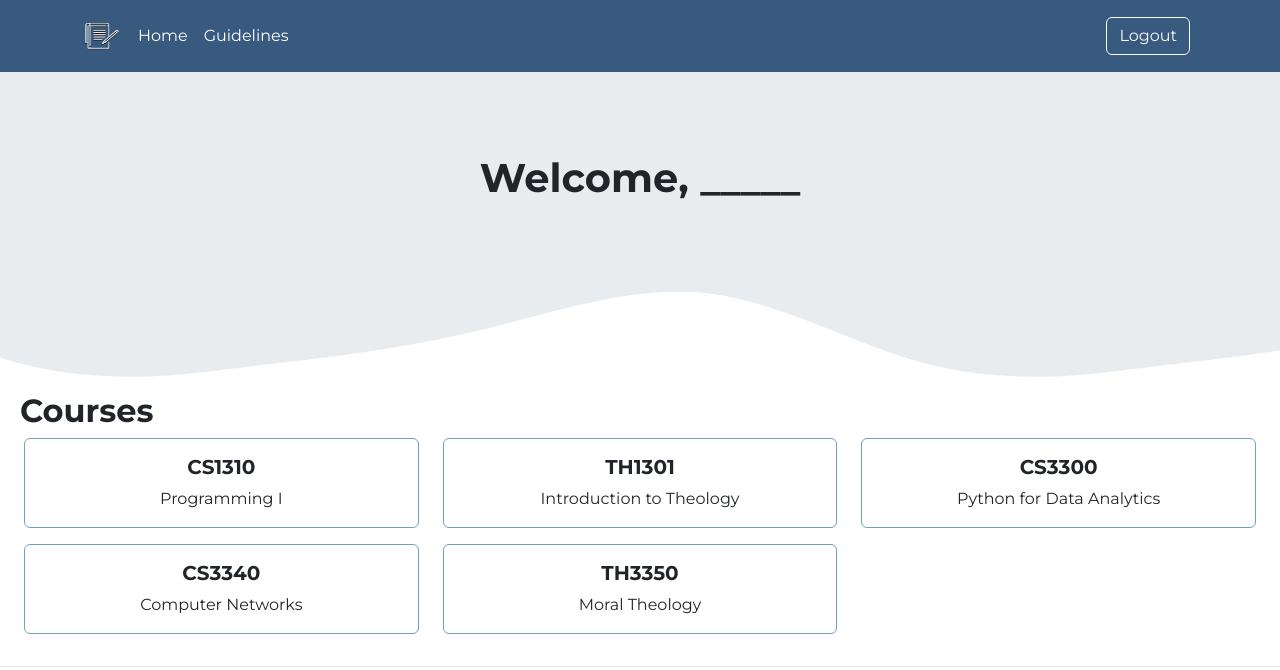
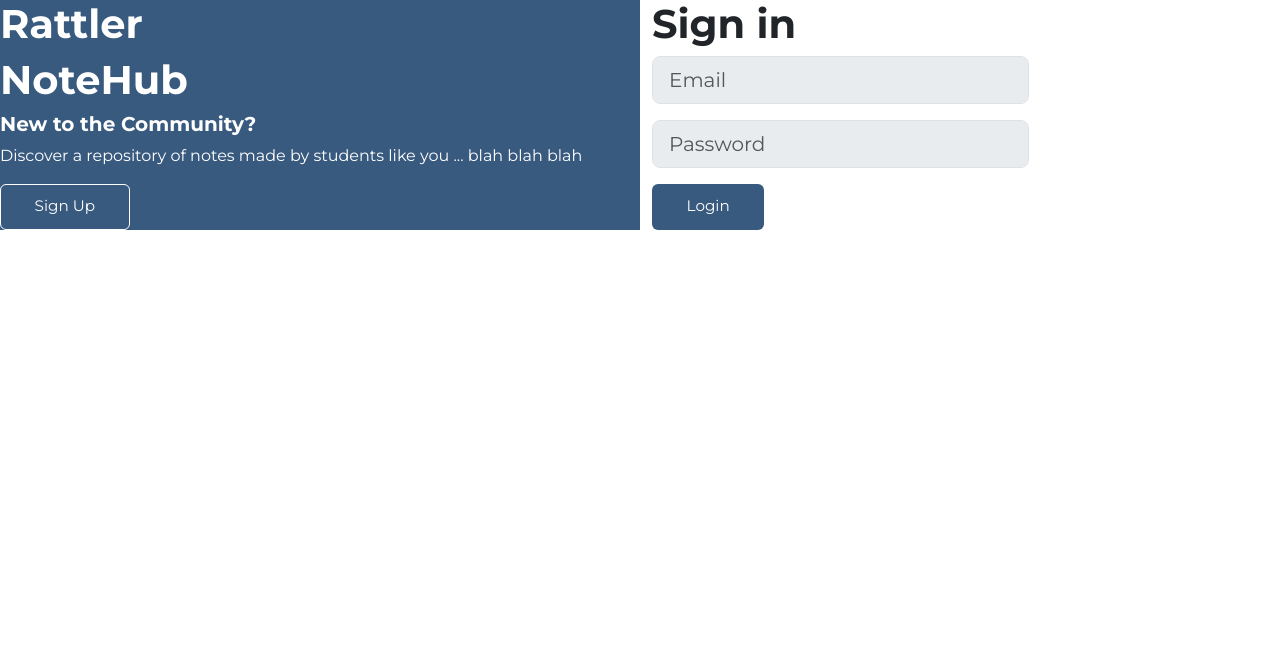
Before and after one commit to m3dlin/Rattler-NoteHub, a Flask app: page / in a window 1280 px wide. Shown: the top 670 px of the page. After the commit the page ends 230 px from the top, so only its background shows below. Run offline with Flask 3, Linux system fonts and the light colour scheme.

Commit message:
init login-page

```diff
--- a/app.py
+++ b/app.py
@@ -14,9 +14,14 @@ courses = {
 
 
 @app.route("/") #empty route, homepage route
-def index():
-    return render_template('index.html',
-                           courses=courses), 200
+def login_page():
+    return render_template('login-page.html'), 200
+
+
+@app.route("/home")
+def home_page():
+    return render_template('home-page.html', courses=courses), 200
+
 
 @app.route("/guidelines")
 def guidelines_page():
--- a/static/styles.css
+++ b/static/styles.css
@@ -10,6 +10,25 @@ h1, h2, h3, h4, h5, h6 {
 }
 .custom-border:hover {
     background-color:#6e9fc1;
+}
+
+
+#login-button {
+  background-color: #395a7f;
+}
+
+#login-button:hover {
+  background-color: #2d4d6a;
+}
+
+#signup-button {
+  border-color: white;
+  color: white;
+}
+
+#signup-button:hover {
+  background-color: white;
+  color: #395a7f;
 }
 
 /* credits to the reference - https://wavier.art */
--- /dev/null
+++ b/templates/login-page.html
@@ -0,0 +1,61 @@
+<!DOCTYPE html>
+<html>
+    <head>
+        <meta charset="utf-8">
+        <meta name="viewport" content="width=device-width, initial-scale=1">
+        <link href="https://cdn.jsdelivr.net/npm/bootstrap@5.3.2/dist/css/bootstrap.min.css" rel="stylesheet" integrity="sha384-T3c6CoIi6uLrA9TneNEoa7RxnatzjcDSCmG1MXxSR1GAsXEV/Dwwykc2MPK8M2HN" crossorigin="anonymous">
+        <link rel="stylesheet" href="https://fonts.googleapis.com/css2?family=Montserrat:wght@400;700&display=swap">
+        <link rel="stylesheet" href="static/styles.css">
+        <title>Rattler NoteHub</title>
+    </head>
+
+    <body>
+        <div class="row">
+            <div class="col-6" style="background-color: #395a7f; color: white;">
+            <h1>Rattler</h1>
+            <h1>NoteHub</h1>
+
+            <h5>New to the Community?</h5>
+            <p>Discover a repository of notes made by students like you ... blah blah blah</p>
+                <button type="button" class="btn" id="signup-button"
+                style="--bs-btn-padding-y: .65rem; --bs-btn-padding-x: 2.1rem; --bs-btn-font-size: .95rem;">
+                Sign Up
+                </button>
+
+            </div>
+
+
+            <div class="col-6 mx-auto">
+                <h1>Sign in</h1>
+
+                <div class="mb-3">
+                    <div class="form-group">
+                        <input type="email" class="form-control form-control-lg" id="emailForm" placeholder="Email" style="background-color: #e9ecee; width: 60%;">
+                    </div>
+                </div>
+
+                <div class="mb-3">
+                    <div class="form-group">
+                        <input type="password" class="form-control form-control-lg" id="passwordForm" placeholder="Password" style="background-color: #e9ecee; width: 60%;">
+                    </div>
+                </div>
+
+                <button type="button" class="btn" id="login-button"
+                        style="color: white; --bs-btn-padding-y: .65rem; --bs-btn-padding-x: 2.1rem; --bs-btn-font-size: .95rem;">
+                        Login
+                </button>
+            </div>
+
+
+            </div>
+        </div>
+
+
+
+
+
+
+    </body>
+
+
+</html>
```
Also changed, not shown: templates/home-page.html (renamed from templates/index.html).
